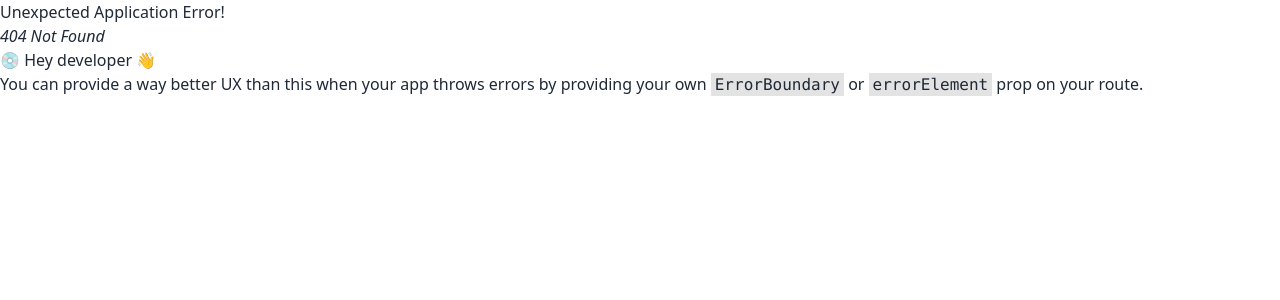
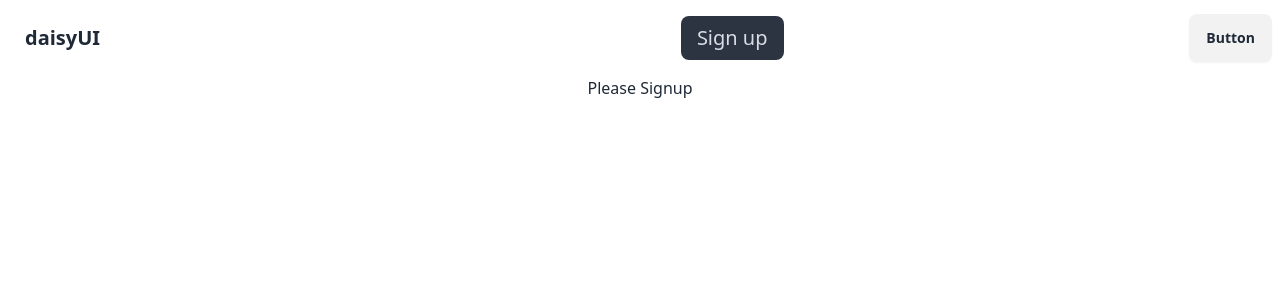
Before and after one commit to rubaiiyat/Firebase-Authentication, a React (Vite) app in the folder 03-Auth-Integration/: page /signup in a window 1280 px wide. Before the commit this address had no page. Shown: the top 300 px of the page. Built offline with nearby package versions, Linux system fonts and the light colour scheme.

Commit message:
setup header

```diff
--- /dev/null
+++ b/03-Auth-Integration/src/Components/Header/Header.jsx
@@ -0,0 +1,61 @@
+import React from "react";
+import { NavLink } from "react-router-dom";
+
+const Header = () => {
+  const links = (
+    <>
+      <li>
+        <NavLink to={"/"}>Home</NavLink>
+      </li>
+      <li>
+        <NavLink to={"/signin"}>Sign in</NavLink>
+      </li>
+      <li>
+        <NavLink to={"/signup"}>Sign up</NavLink>
+      </li>
+    </>
+  );
+  return (
+    <div>
+      <div className="navbar bg-base-100">
+        <div className="navbar-start">
+          <div className="dropdown">
+            <div tabIndex={0} role="button" className="btn btn-ghost lg:hidden">
+              <svg
+                xmlns="http://www.w3.org/2000/svg"
+                className="h-5 w-5"
+                fill="none"
+                viewBox="0 0 24 24"
+                stroke="currentColor"
+              >
+                <path
+                  strokeLinecap="round"
+                  strokeLinejoin="round"
+                  strokeWidth="2"
+                  d="M4 6h16M4 12h8m-8 6h16"
+                />
+              </svg>
+            </div>
+            <ul
+              tabIndex={0}
+              className="menu menu-sm dropdown-content bg-base-100 rounded-box z-[1] mt-3 w-52 p-2 shadow text-xl text-white"
+            >
+              {links}
+            </ul>
+          </div>
+          <a className="btn btn-ghost text-xl">daisyUI</a>
+        </div>
+        <div className="navbar-center hidden lg:flex">
+          <ul className="menu menu-horizontal px-1 text-xl text-white">
+            {links}
+          </ul>
+        </div>
+        <div className="navbar-end">
+          <a className="btn">Button</a>
+        </div>
+      </div>
+    </div>
+  );
+};
+
+export default Header;
--- /dev/null
+++ b/03-Auth-Integration/src/Components/Home/Home.jsx
@@ -0,0 +1,11 @@
+import React from "react";
+
+const Home = () => {
+  return (
+    <div>
+      <h1>This is Home Page</h1>
+    </div>
+  );
+};
+
+export default Home;
--- a/03-Auth-Integration/src/Components/Root/Root.jsx
+++ b/03-Auth-Integration/src/Components/Root/Root.jsx
@@ -1,9 +1,12 @@
 import React from "react";
+import Header from "../Header/Header";
+import { Outlet } from "react-router-dom";
 
 const Root = () => {
   return (
-    <div>
-      <h1>This is our root</h1>
+    <div className="text-center">
+      <Header></Header>
+      <Outlet></Outlet>
     </div>
   );
 };
--- /dev/null
+++ b/03-Auth-Integration/src/Components/Signin/Signin.jsx
@@ -0,0 +1,11 @@
+import React from "react";
+
+const Signin = () => {
+  return (
+    <div>
+      <h1>Please Sign in</h1>
+    </div>
+  );
+};
+
+export default Signin;
--- /dev/null
+++ b/03-Auth-Integration/src/Components/Signup/Signup.jsx
@@ -0,0 +1,11 @@
+import React from "react";
+
+const Signup = () => {
+  return (
+    <div>
+      <h1>Please Signup</h1>
+    </div>
+  );
+};
+
+export default Signup;
```
Also changed, not shown: 03-Auth-Integration/src/main.jsx (+18 -1 lines).
